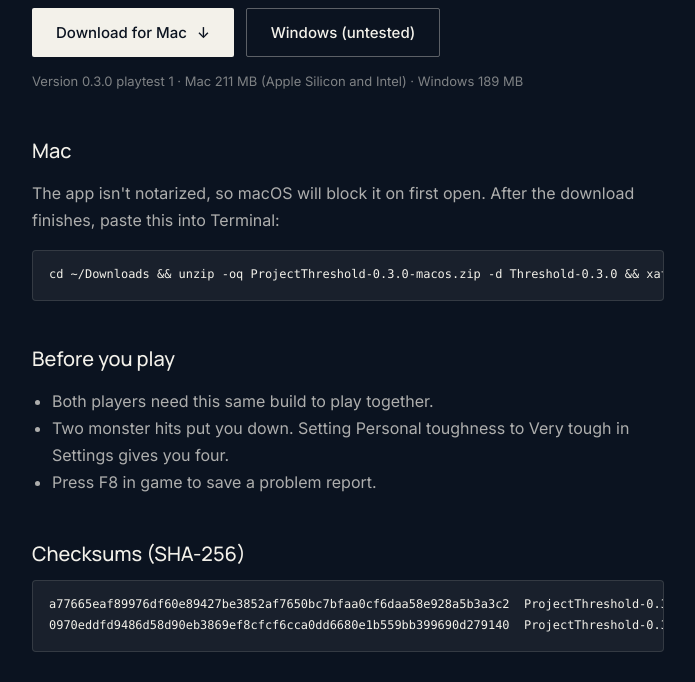
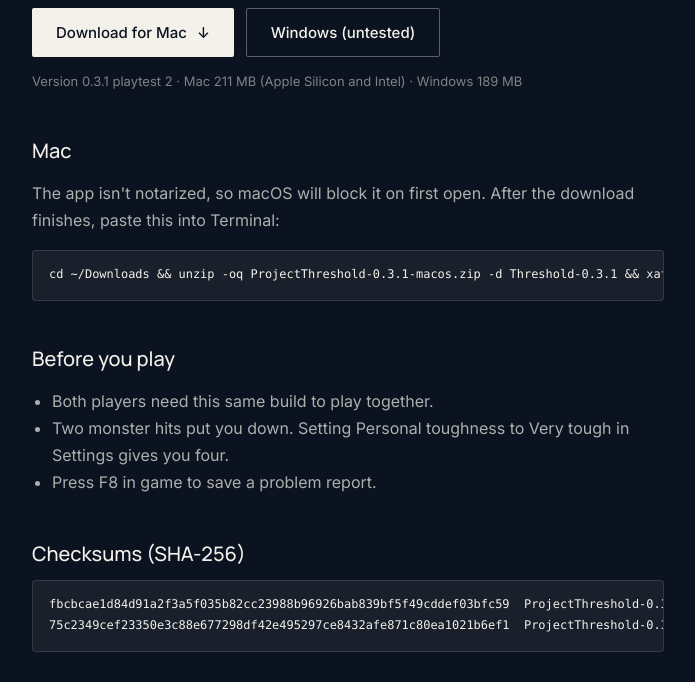
Before and after one commit to allen-nslabs/northsouthlabs.co, a plain HTML site: page threshold.html in a window 1280 px wide. Shown: the part 248-930 px from the top of the page, without its empty margins (292-987 px from the left). Drawn offline with Linux system fonts and the light colour scheme.

Commit message:
Threshold playtest 2 (0.3.1): roaming monsters
Co-Authored-By: Claude Fable 5.2 <noreply@anthropic.com>

```diff
--- a/threshold.html
+++ b/threshold.html
@@ -46,11 +46,11 @@
     <a class="cta" href="/threshold/mac">Download for Mac <span aria-hidden="true">↓</span></a>
     <a class="cta secondary" href="/threshold/windows">Windows (untested)</a>
   </div>
-  <p class="meta">Version 0.3.0 playtest 1 · Mac 211 MB (Apple Silicon and Intel) · Windows 189 MB</p>
+  <p class="meta">Version 0.3.1 playtest 2 · Mac 211 MB (Apple Silicon and Intel) · Windows 189 MB</p>
 
   <h2>Mac</h2>
   <p>The app isn't notarized, so macOS will block it on first open. After the download finishes, paste this into Terminal:</p>
-  <pre><code>cd ~/Downloads &amp;&amp; unzip -oq ProjectThreshold-0.3.0-macos.zip -d Threshold-0.3.0 &amp;&amp; xattr -dr com.apple.quarantine Threshold-0.3.0 &amp;&amp; open "Threshold-0.3.0/Project Threshold.app"</code></pre>
+  <pre><code>cd ~/Downloads &amp;&amp; unzip -oq ProjectThreshold-0.3.1-macos.zip -d Threshold-0.3.1 &amp;&amp; xattr -dr com.apple.quarantine Threshold-0.3.1 &amp;&amp; open "Threshold-0.3.1/Project Threshold.app"</code></pre>
 
   <h2>Before you play</h2>
   <ul>
@@ -60,8 +60,8 @@
   </ul>
 
   <h2>Checksums (SHA-256)</h2>
-  <pre><code>a77665eaf89976df60e89427be3852af7650bc7bfaa0cf6daa58e928a5b3a3c2  ProjectThreshold-0.3.0-macos.zip
-0970eddfd9486d58d90eb3869ef8cfcf6cca0dd6680e1b559bb399690d279140  ProjectThreshold-0.3.0-windows-x64.zip</code></pre>
+  <pre><code>fbcbcae1d84d91a2f3a5f035b82cc23988b96926bab839bf5f49cddef03bfc59  ProjectThreshold-0.3.1-macos.zip
+75c2349cef23350e3c88e677298df42e495297ce8432afe871c80ea1021b6ef1  ProjectThreshold-0.3.1-windows-x64.zip</code></pre>
 
   <footer>Sound effects include Freedoom (BSD-3-Clause) and CC0 recordings; full credits and licences ship inside the game. &copy; 2026 North South Labs LLC</footer>
 </main>
```
Also changed, not shown: vercel.json.
